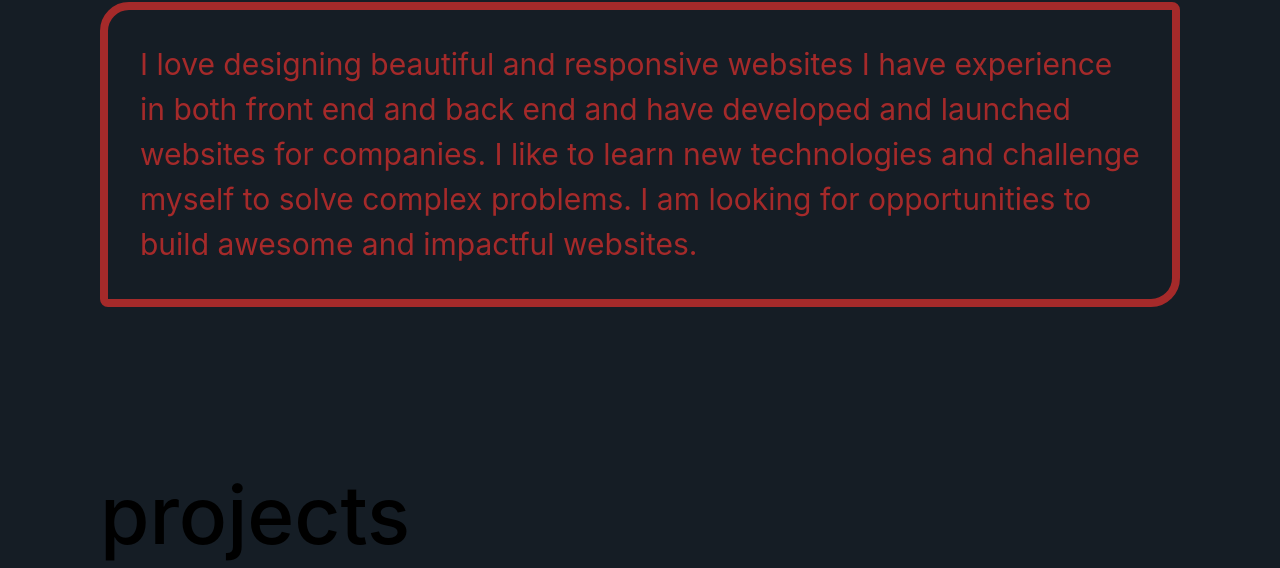
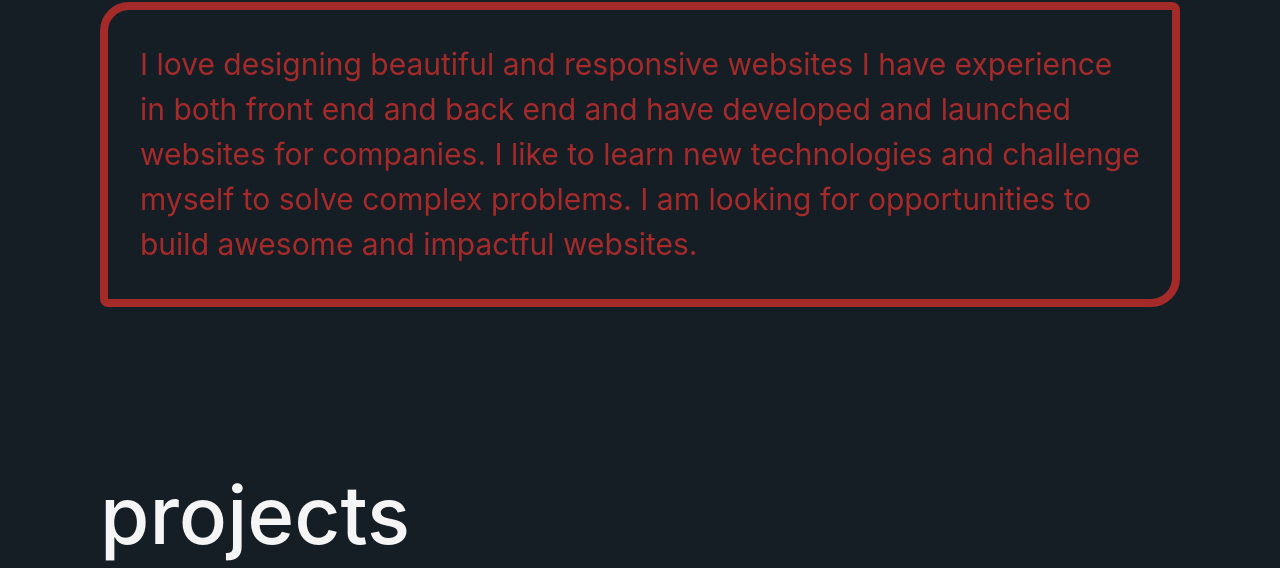
Before and after one commit to sumanmedda/portfolio, a plain HTML site: page index.html in a window 1280 px wide. Shown: the part 781-1349 px from the top of the page. Drawn offline with nearby package versions, Linux system fonts and the light colour scheme; files that its build step writes are made by us from their sources; a script that the page names is missing.

Commit message:
Update style.scss

```diff
--- a/css/style.scss
+++ b/css/style.scss
@@ -1,6 +1,6 @@
 body{
    background-color: rgb(21, 29, 37) !important;
-   color: #000 !important;
+   color: whitesmoke !important;
 }
 
 .dark-mode{
```
